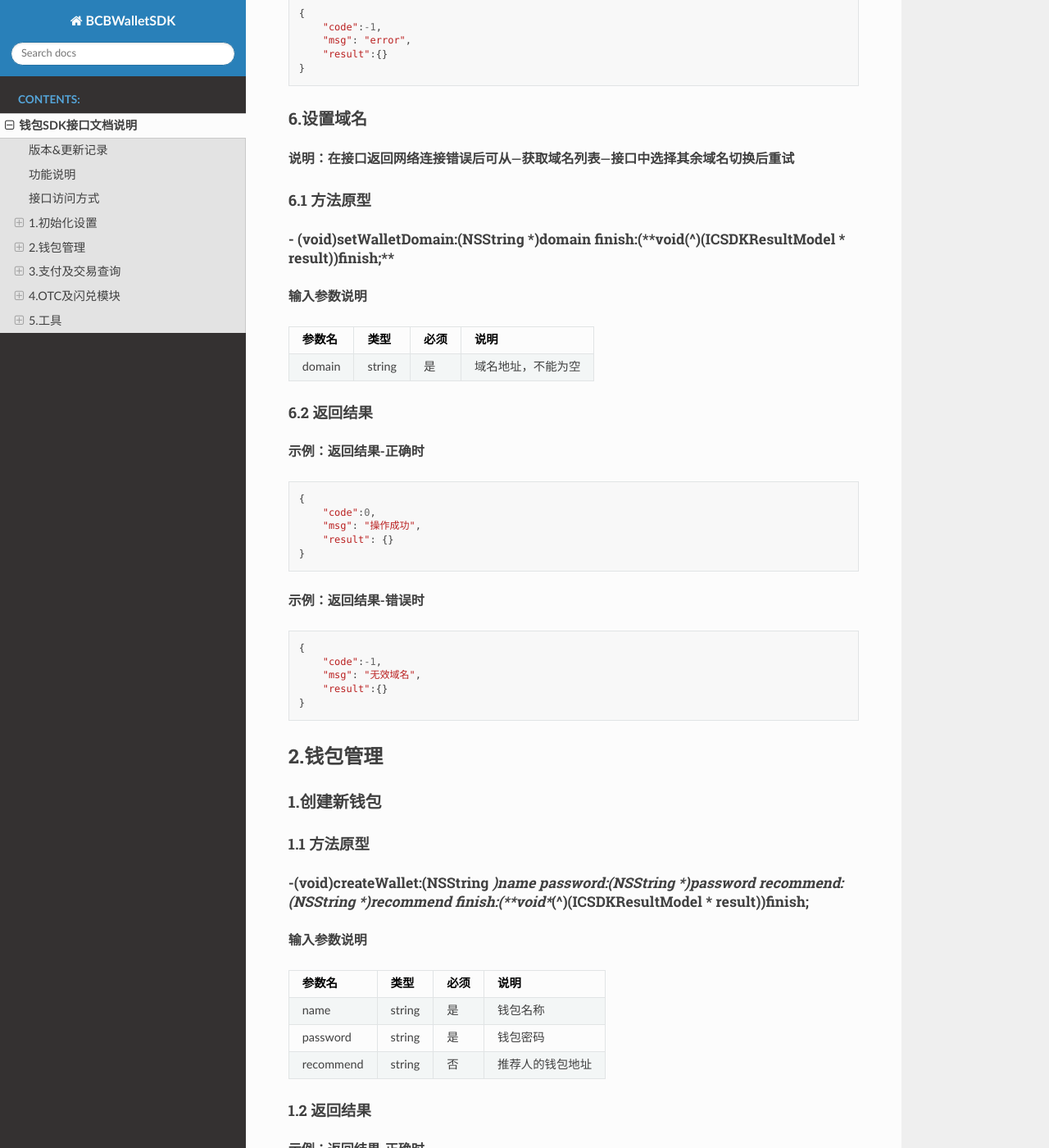
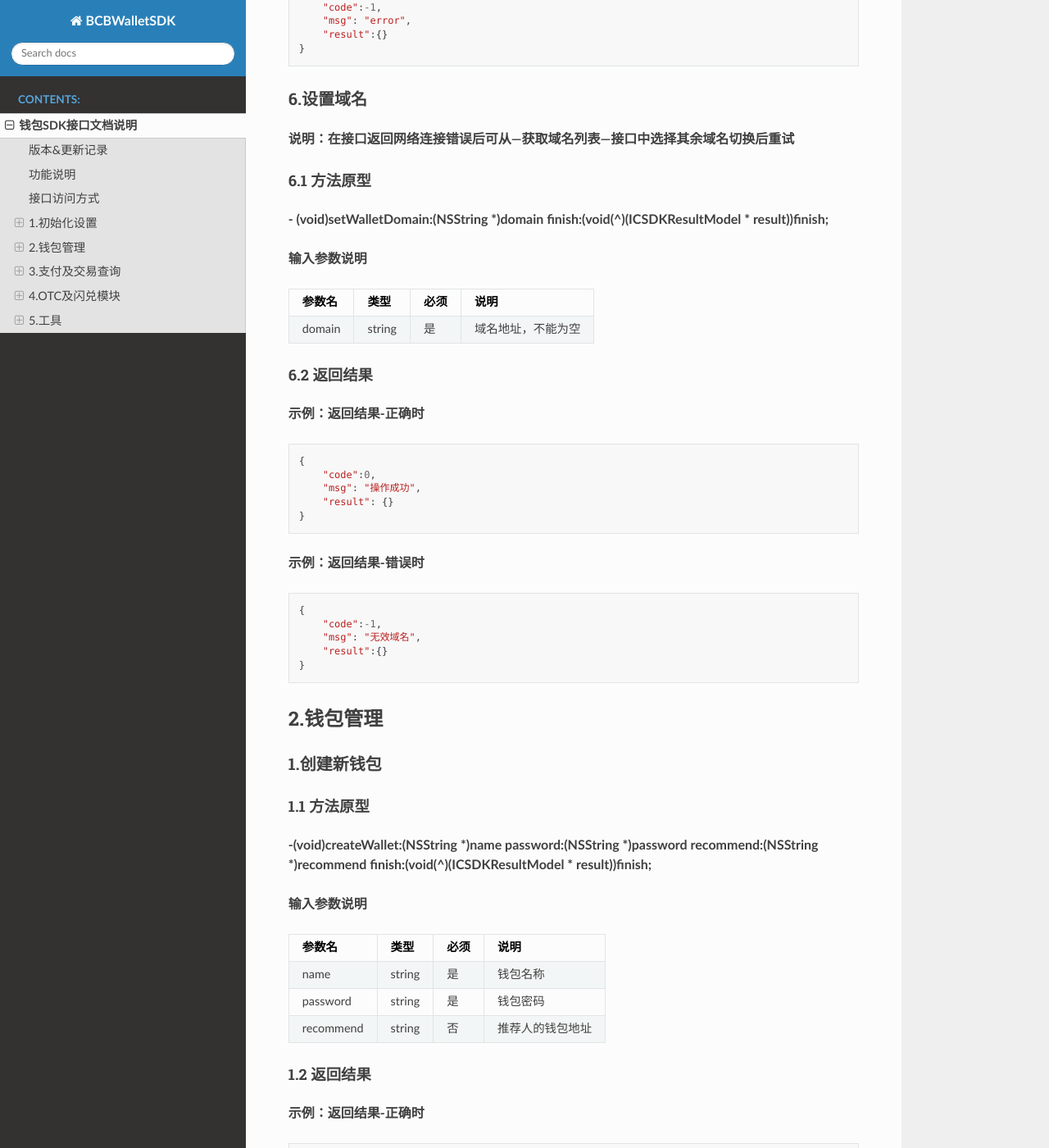
Before and after one commit to zhujg-00/BCBWalletSDK-API, a Sphinx documentation site: the page built from docs/source/BCBWalletSDK-API.rst, in a window 1280 px wide and 1400 px high, scrolled down 3178 px. Shown: the whole window at 82% size. Built offline with Sphinx 7.4.7 and the Read the Docs theme 2.0.0, drawn with Linux system fonts in a browser that asks for light colours; some of the changed text lies outside the part shown.

Commit message:
no message

```diff
--- a/docs/source/BCBWalletSDK-API.rst
+++ b/docs/source/BCBWalletSDK-API.rst
@@ -77,8 +77,7 @@ API调用，返回的内容也是一个json串，里面会携带返回的状态
 **2.1 方法原型**
 ^^^^^^^^^^^^^^^^
 
-+ (**void**)setLanguage:(NSString \*)language;
-''''''''''''''''''''''''''''''''''''''''''''''
+\*\*+（void)setLanguage:(NSString \*)language;\*\*
 
 **输入参数说明**
 
@@ -131,7 +130,6 @@ result))finish;**
 ^^^^^^^^^^^^^^^^
 
 \*\*-(void)setWalletChain:(NSString \*)chainId;\*\*
-'''''''''''''''''''''''''''''''''''''''''''''''''''
 
 **输入参数说明**
 
@@ -185,8 +183,8 @@ result))finish;**
 6.1 方法原型
 ^^^^^^^^^^^^
 
-**- (**\ void\ **)setWalletDomain:(NSString *)domain finish:(\ **void**\ (^)(ICSDKResultModel * result))finish;**
-'''''''''''''''''''''''''''''''''''''''''''''''''''''''''''''''''''''''''''''''''''''''''''''''''''''''''''''''''
+**- (void)setWalletDomain:(NSString *)domain
+finish:(void(^)(ICSDKResultModel * result))finish;**
 
 **输入参数说明**
 
@@ -228,8 +226,9 @@ result))finish;**
 1.1 方法原型
 ^^^^^^^^^^^^
 
--(**void**)createWallet:(NSString *)name password:(NSString *)password recommend:(NSString *)recommend finish:(\ **void**\ (^)(ICSDKResultModel * result))finish;
-'''''''''''''''''''''''''''''''''''''''''''''''''''''''''''''''''''''''''''''''''''''''''''''''''''''''''''''''''''''''''''''''''''''''''''''''''''''''''''''''''
+**-(void)createWallet:(NSString *)name password:(NSString *)password
+recommend:(NSString *)recommend finish:(void(^)(ICSDKResultModel *
+result))finish;**
 
 **输入参数说明**
 
@@ -930,10 +929,9 @@ finish:(void(^)(ICSDKResultModel \* result))finish;**
 2.1 方法原型
 ^^^^^^^^^^^^
 
-**-(void)walletCommonPay:(NSString *)walletAddr
-version:(\ **int**)version password:(NSString *)password
-walletCall:(NSString *)walletCall finish:(void(^)(ICSDKResultModel *
-result))finish;**
+**-(void)walletCommonPay:(NSString *)walletAddr version:(int)version
+password:(NSString *)password walletCall:(NSString *)walletCall
+finish:(void(^)(ICSDKResultModel * result))finish;**
 
 **参数字段说明**
 
```
